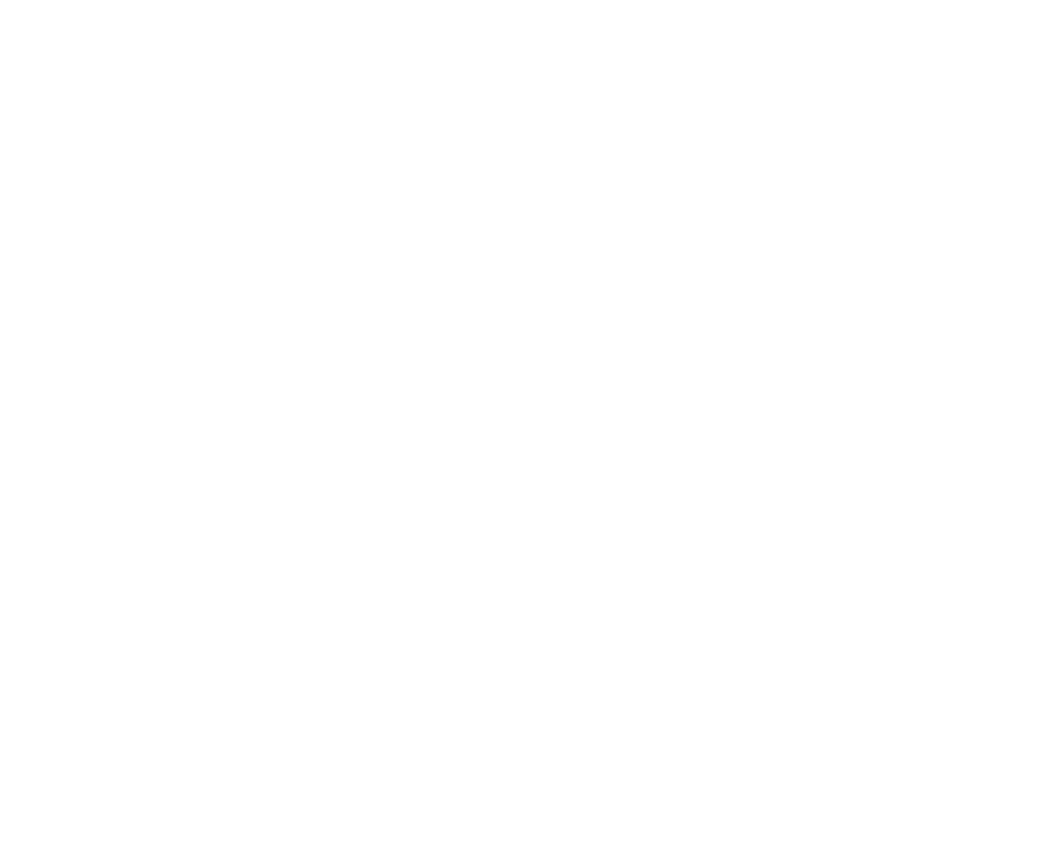
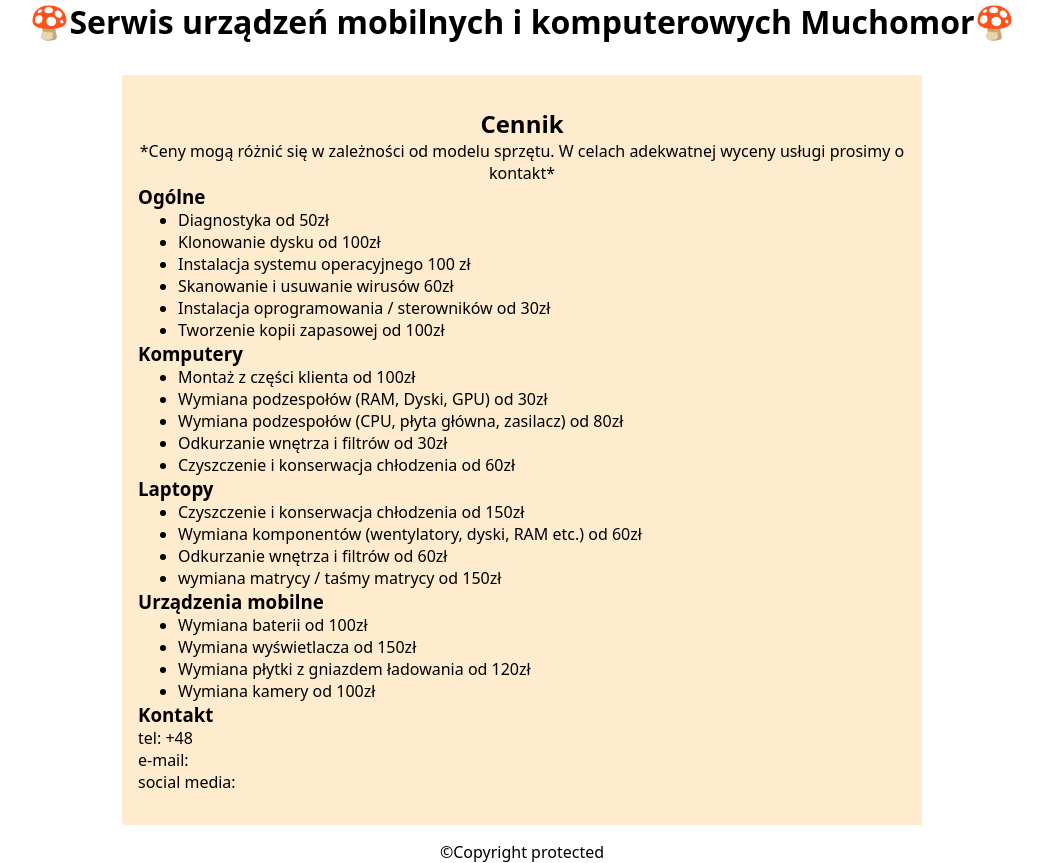
Before and after one commit to JakubStasiak00/cennik-dist, a plain HTML site: page index.html in a window 1280 px wide. Shown: the whole page, without its empty margins (118-1161 px from the left). Before the commit the page ends 800 px from the top, so only its background shows below. Drawn offline with Linux system fonts and the light colour scheme; the site is published under a folder, as on GitHub Pages, so addresses that start at the root find nothing.

Commit message:
Add files via upload

```diff
--- a/index.html
+++ b/index.html
@@ -5,8 +5,8 @@
     <link rel="icon" type="image/svg+xml" href="/vite.svg" />
     <meta name="viewport" content="width=device-width, initial-scale=1.0" />
     <title>Vite + Vue</title>
-    <script type="module" crossorigin src="/assets/index-BF5zDd_5.js"></script>
-    <link rel="stylesheet" crossorigin href="/assets/index-C2CkM-OC.css">
+    <script type="module" crossorigin src="./assets/index-BF5zDd_5.js"></script>
+    <link rel="stylesheet" crossorigin href="./assets/index-C2CkM-OC.css">
   </head>
   <body>
     <div id="app"></div>
```
